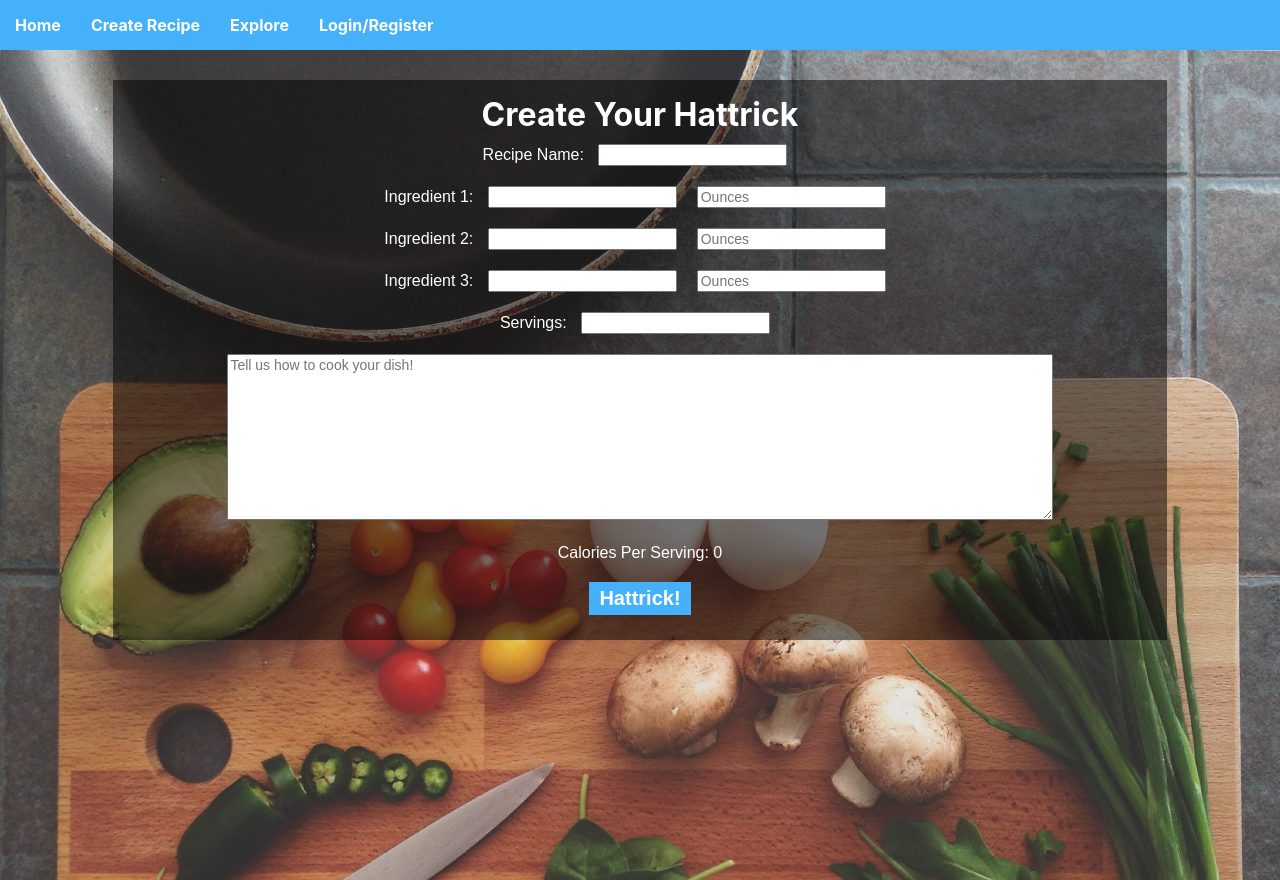
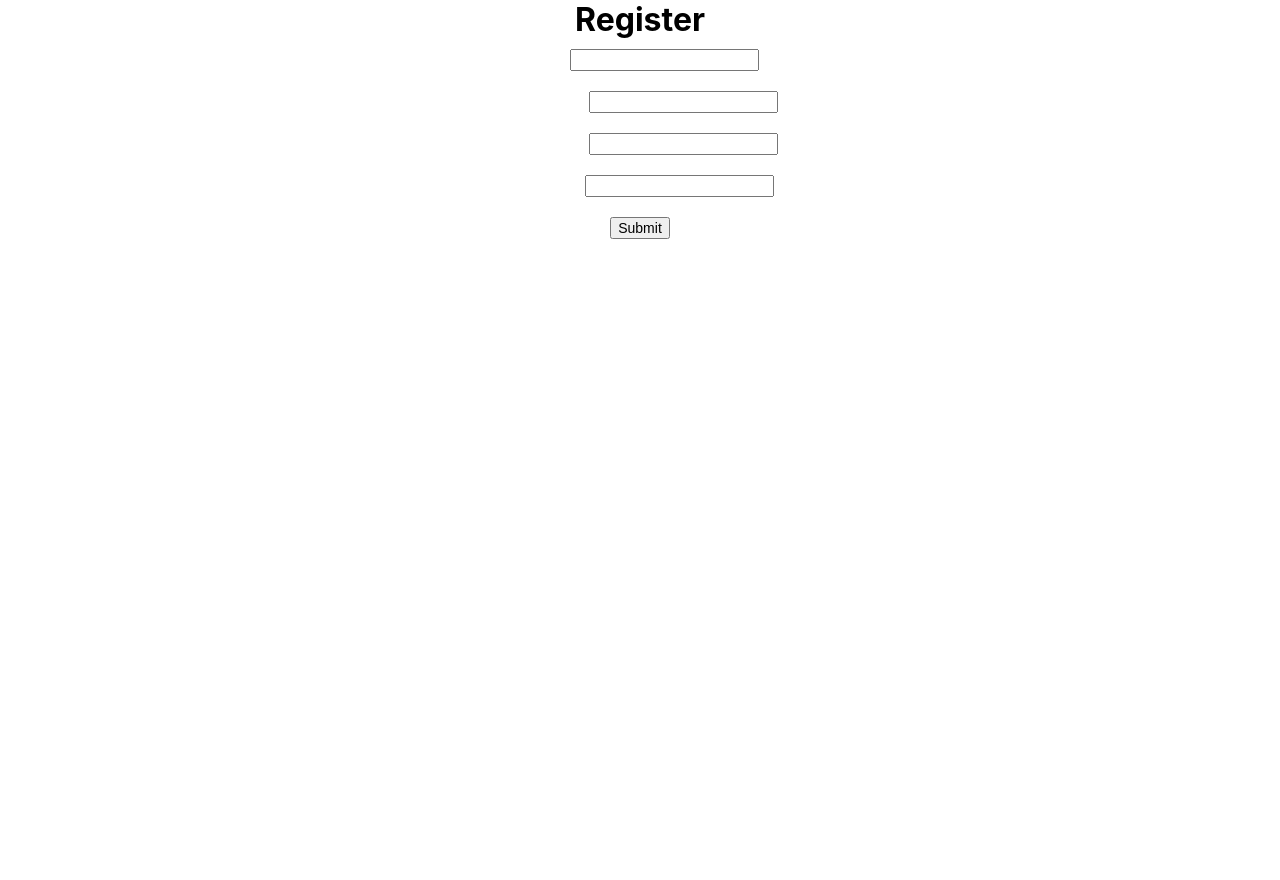
Before and after one commit to benjamingomez0/proj-3-react-master, a React (Create React App) app: page / in a window 1280 px wide. After the commit the page ends 800 px from the top, so only its background shows below. Built offline with nearby package versions, Linux system fonts and the light colour scheme.

Commit message:
updated do update current User

```diff
--- a/src/App.js
+++ b/src/App.js
@@ -9,7 +9,12 @@ import NavBar from "./Nav"
 
 class App extends Component {
   state = {
-    currentUser:{}
+    currentUser:{
+      id:'',
+      first_name:'',
+      last_name:'',
+      username:''
+    }
   }
 
   doUpdateCurrentUser=user=>{
@@ -20,9 +25,9 @@ class App extends Component {
   render(){
     return (
       <div className="App">
-        {/* <Register /> */}
-        <NavBar />
-        <NewRecipe />
+        <Register doUpdateCurrentUser = {this.doUpdateCurrentUser}/>
+        {/* <NavBar />
+        <NewRecipe />    */}
 
       </div>
     )
```
Also changed, not shown: src/Register/index.js (+2 -8 lines).
